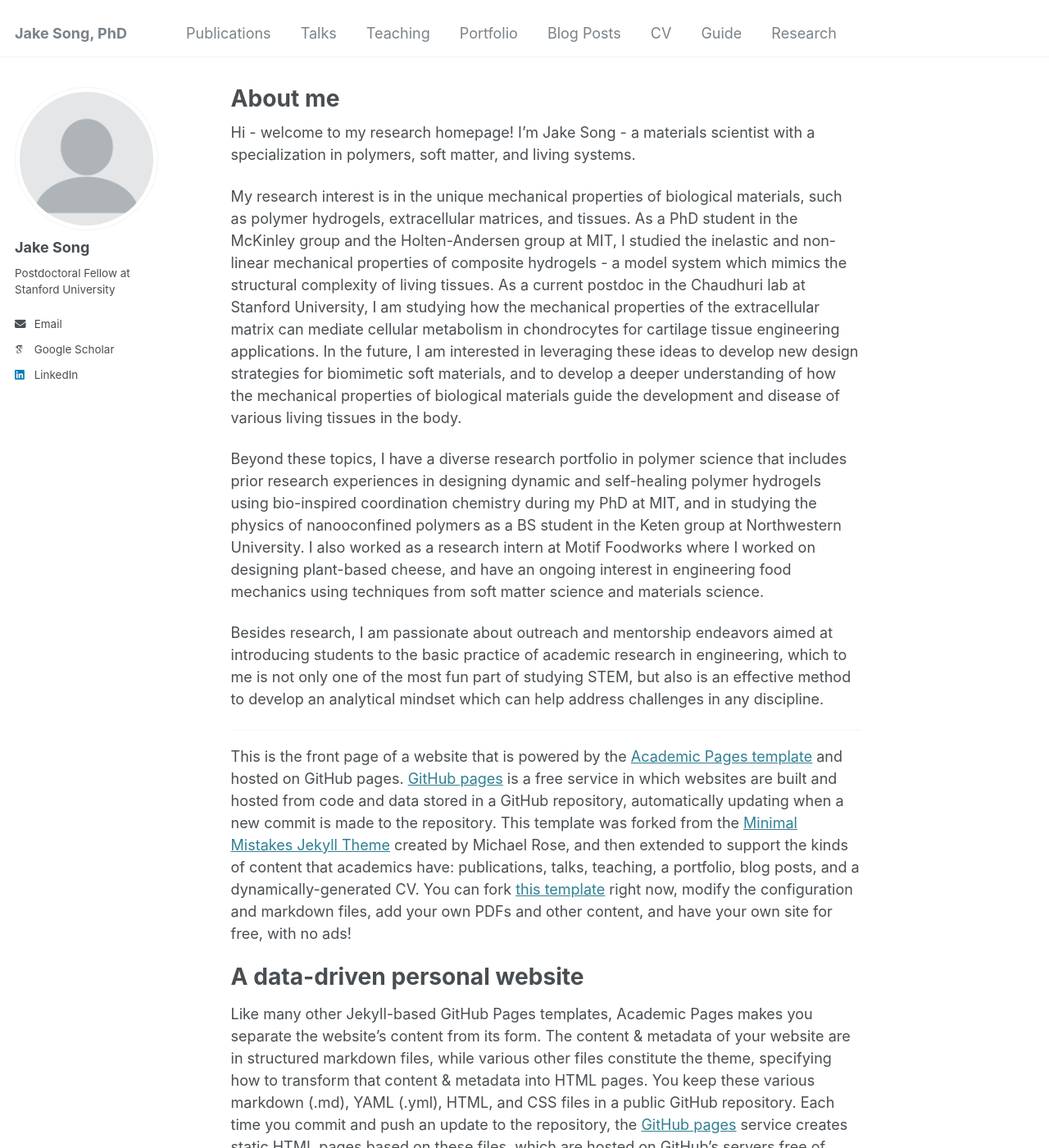
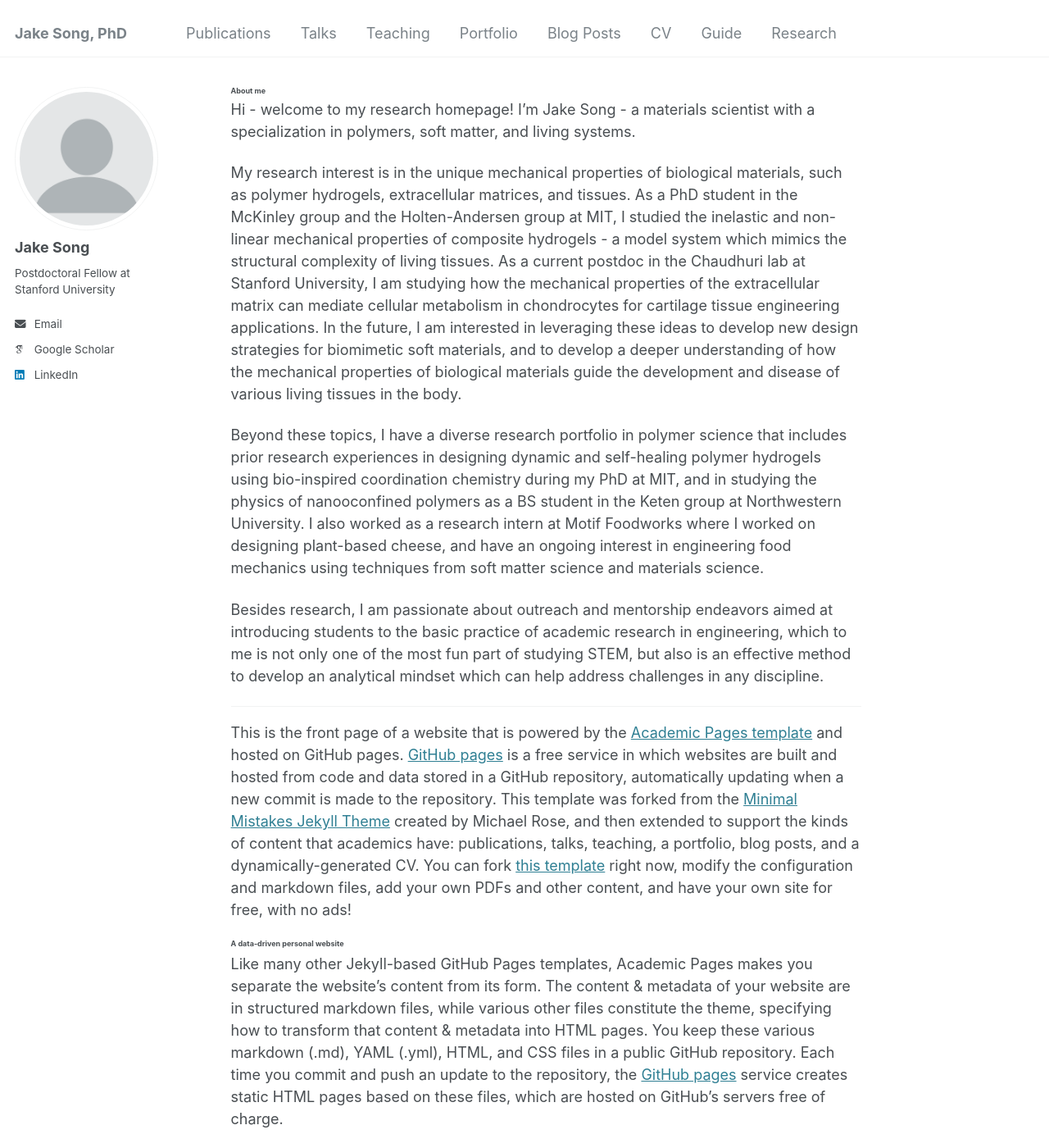
Before and after one commit to jakesong15/jakesong15.github.io, a Jekyll site: the page built from _pages/about.md, in a window 1280 px wide and 1400 px high. Shown: the whole window at 82% size. Built offline with Jekyll 4.4.1, drawn with Linux system fonts in a browser that asks for light colours; some web fonts are replaced.

Commit message:
Update _variables.scss

```diff
--- a/_sass/_variables.scss
+++ b/_sass/_variables.scss
@@ -35,7 +35,7 @@ $caption-font-family        : $serif;
 /* type scale */
 $type-size-1                : 2.441em;  // ~39.056px
 $type-size-2                : 1.953em;  // ~31.248px
-$type-size-3                : 1.563em;  // ~25.008px
+$type-size-3                : 0.5em;  // ~25.008px // 1.563
 $type-size-4                : 1.25em;   // ~20px
 $type-size-5                : 1em;      // ~16px
 $type-size-6                : 0.75em;   // ~12px
```
